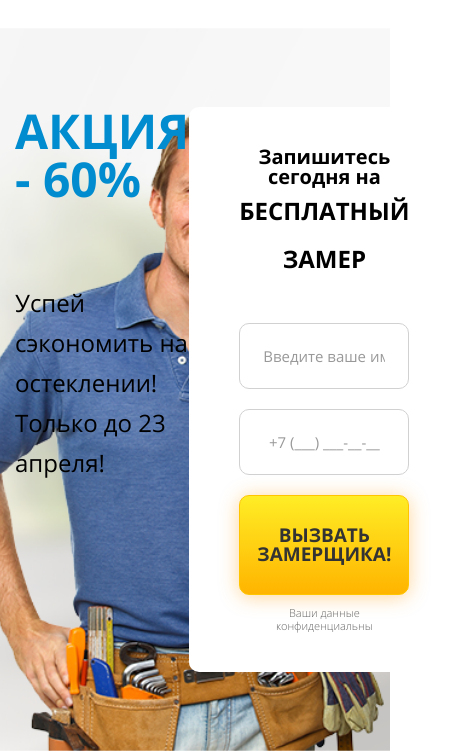
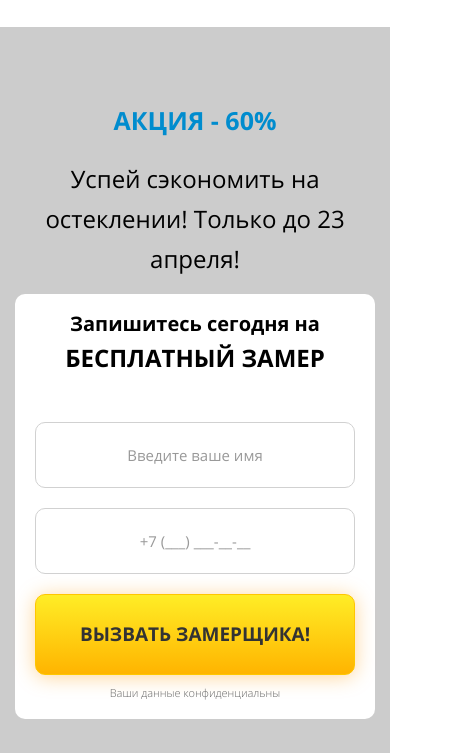
Before and after one commit to rasuloff789/irvis-okno, a plain HTML site: page index.html in a window 390 px wide. Shown: the part 10765-11518 px from the top of the page, 459 px wide, since content can reach past the window. Drawn offline with Linux system fonts and the light colour scheme.

Commit message:
special sale responsive end

```diff
--- a/scss/blocks/_special-sale.scss
+++ b/scss/blocks/_special-sale.scss
@@ -42,3 +42,37 @@
   margin-top: 80px;
   margin-bottom: 0;
 }
+
+@include breakpoint-down(850px){
+  .special-sale{
+    background-image: none;
+    background-color: #ccc;
+  }
+
+  .special-sale__container{
+    flex-direction: column;
+    > *{
+      width: 100%;
+      max-width: 100%;
+    }
+  }
+
+  .special-sale__info-box{
+    margin-bottom: 15px;
+    align-items: center;
+  }
+
+  .special-sale__info{
+    font-size: 25px;
+    line-height: 27px;
+  }
+
+  .special-sale__heading{
+    margin-top: 25px;
+    text-align: center;
+  }
+
+  .special-sale__form{
+    padding: 20px;
+  }
+}
```
Also changed, not shown: css/main.css, 1 other file.
